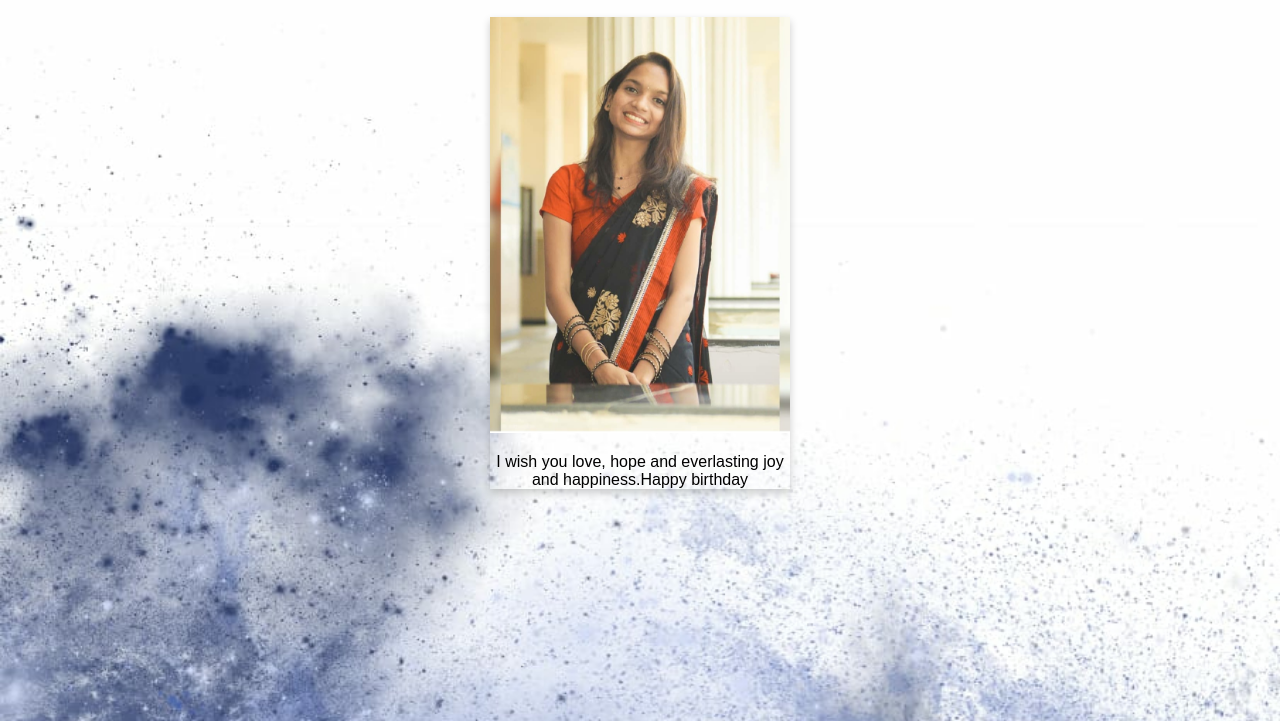
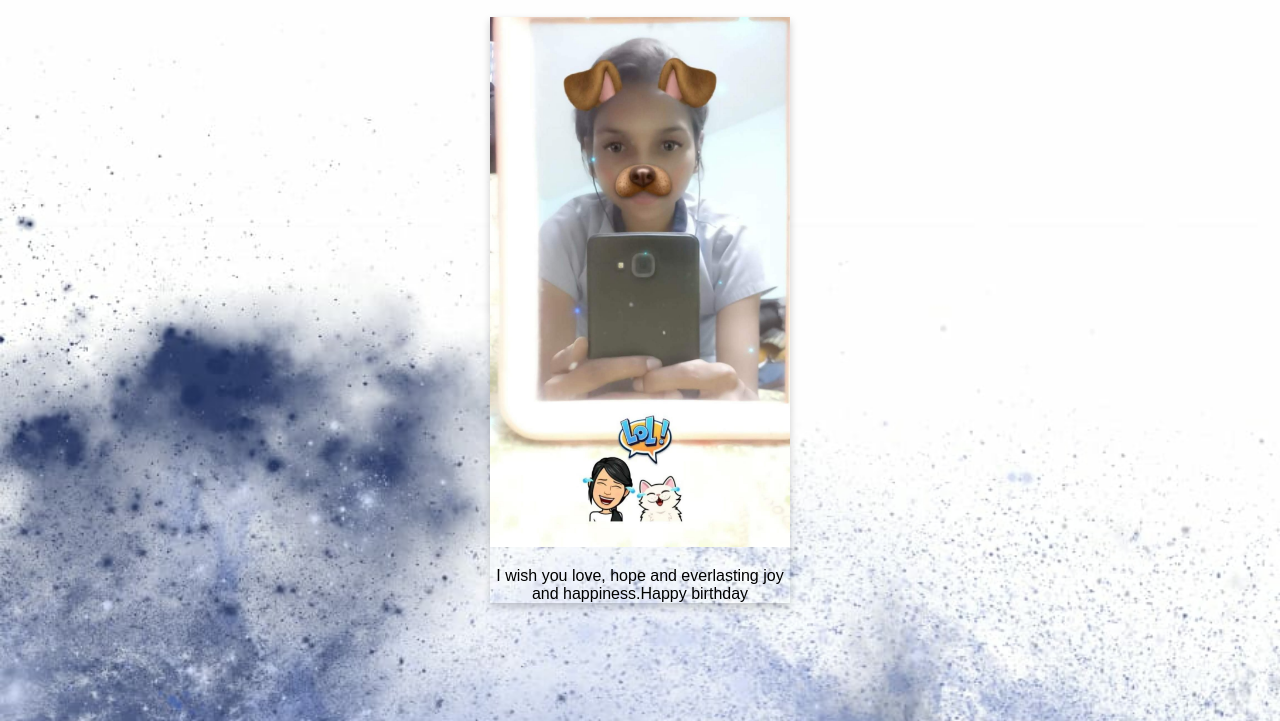
Before and after one commit to Nobita22/jaanu, a plain HTML site: page Index.html in a window 1280 px wide. Shown: the part 79-800 px from the top of the page. Drawn offline with Linux system fonts and the light colour scheme.

Commit message:
Update Index.html

```diff
--- a/Index.html
+++ b/Index.html
@@ -133,7 +133,7 @@ body {
 <div class="content">
 <h2 class="a shimmer">Happy Birthday JAANU</h2>
 <div class="card">
-  <img src="2.jpg" alt="JAANU" style="width:100%">
+  <img src="3.jpg" alt="JAANU" style="width:100%">
 
   <p> I wish you love, hope and everlasting joy and happiness.Happy birthday </p>
   </div>
```
